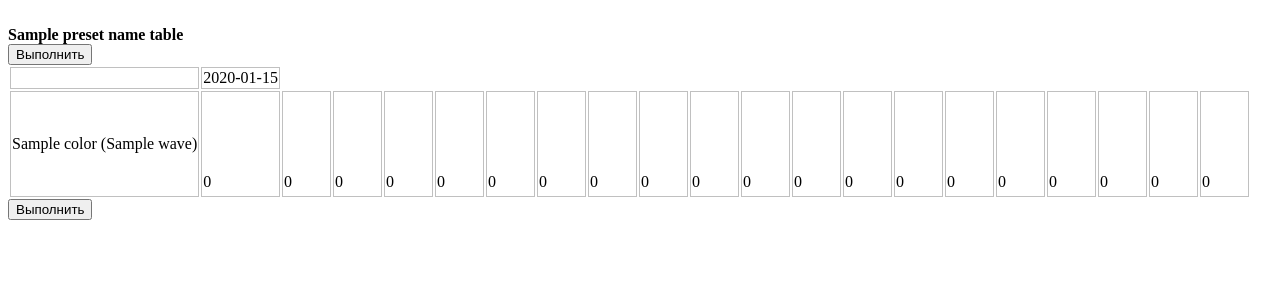
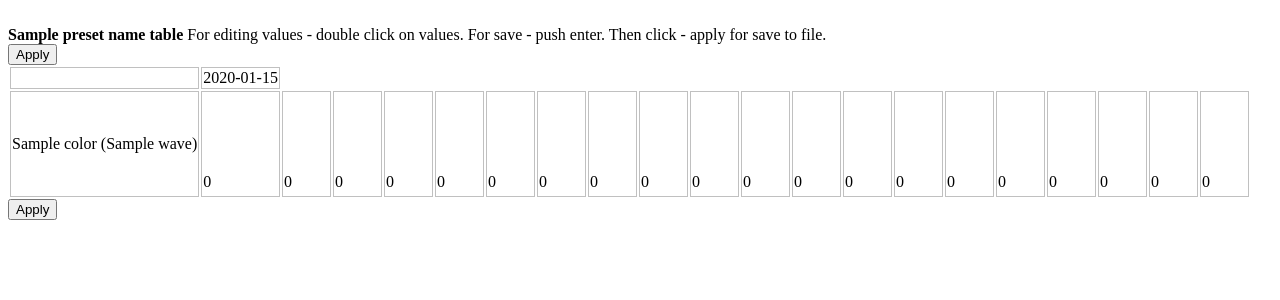
Before and after one commit to VictorTkachenko81/GitHubLesson02, a PHP site: template app/templates/index.twig in a window 1280 px wide. Shown: the top 300 px of the page. Run offline with PHP 8.4, Linux system fonts and the light colour scheme; the template is opened without the code that fills it: most values are stand-ins (such as "Sample title", 1, 10 or a date in 2020); some libraries are stand-ins or nearby versions.

Commit message:
add some comments

```diff
--- a/app/templates/index.twig
+++ b/app/templates/index.twig
@@ -17,9 +17,14 @@
 
     <b>{{ presetNameTable }}</b>
 
+    For editing values - double click on values.
+    For save - push enter.
+    Then click - apply for save to file.
+
+
     <form method="post" action="?preset={{ presetNameTable }}&q=update">
 
-        <input type="submit" value="Выполнить">
+        <input type="submit" value="Apply">
         <table>
             <tr>
                 <td>&nbsp;</td>
@@ -58,7 +63,7 @@
             <input type="hidden" name="originalname" value="{{ origanalNameForForm }}">
 
         </table>
-        <input type="submit" value="Выполнить">
+        <input type="submit" value="Apply">
     </form>
 
     <script src="skins/script.js"></script>
```
